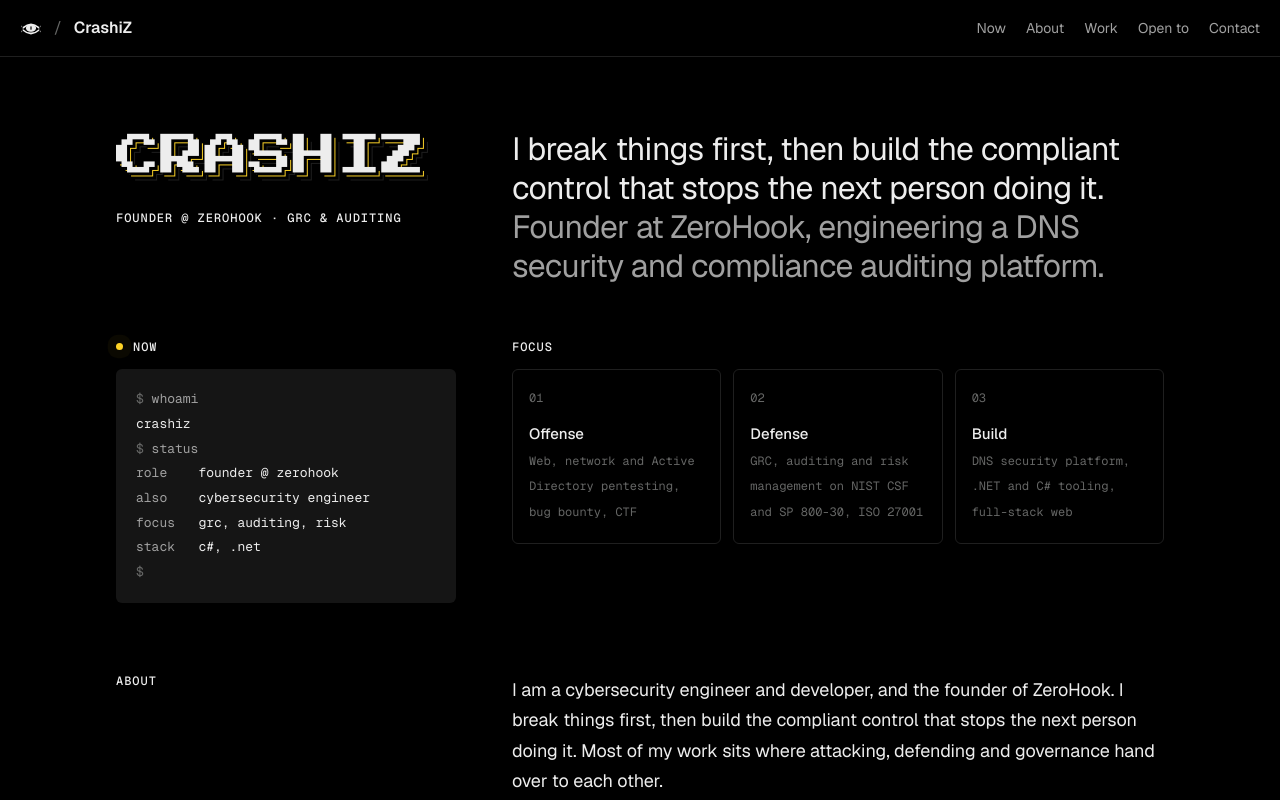
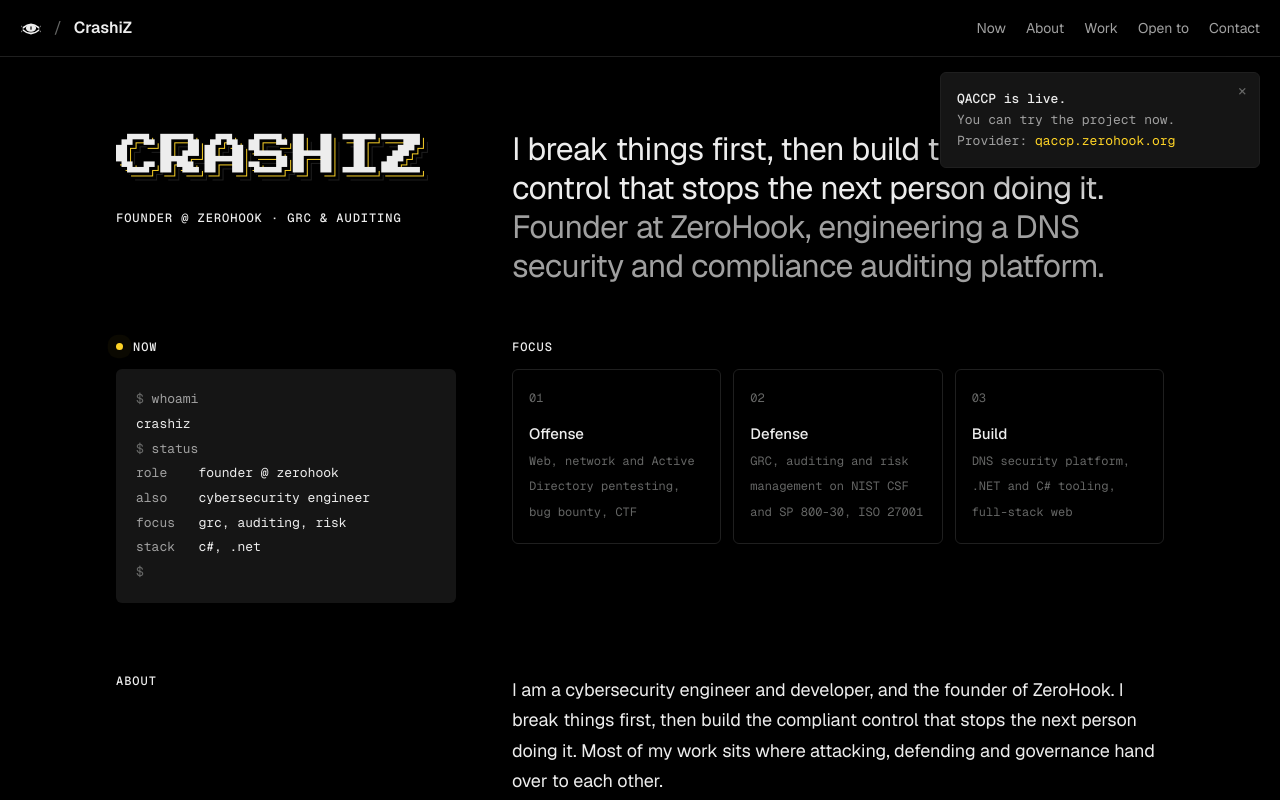
Before and after one commit to CrashizVok/whoami, a plain HTML site: page index.html in a window 1280 px wide. Shown: the top 800 px of the page. Drawn offline with nearby package versions, Linux system fonts and the light colour scheme.

Commit message:
Add temporary QACCP launch popup

```diff
--- a/index.html
+++ b/index.html
@@ -725,6 +725,33 @@
 					display: none;
 				}
 			}
+			.popup {
+				position: fixed;
+				top: calc(72px + env(safe-area-inset-top, 0px));
+				right: 20px;
+				width: min(320px, calc(100vw - 40px));
+				background: var(--surface);
+				border: 1px solid var(--border);
+				border-radius: var(--radius);
+				padding: 16px;
+				z-index: 20;
+				box-shadow: 0 12px 40px rgba(0,0,0,0.45);
+			}
+			.popup[hidden] { display: none; }
+			.popup p { margin: 0; font: 400 13px/1.6 var(--mono); color: var(--muted); }
+			.popup p strong { color: var(--text); font-weight: 500; }
+			.popup a { color: var(--accent); }
+			.popup a:hover { text-decoration: underline; }
+			.popup .close {
+				all: unset;
+				position: absolute;
+				top: 10px;
+				right: 12px;
+				cursor: pointer;
+				color: var(--dim);
+				font: 400 16px/1 var(--mono);
+			}
+			.popup .close:hover { color: var(--text); }
 		</style>
 	</head>
 	<body>
@@ -1294,6 +1321,11 @@
 			</section>
 		</main>
 
+		<div class="popup" id="projectPopup" hidden>
+			<button class="close" id="projectPopupClose" type="button" aria-label="Close">×</button>
+			<p><strong>QACCP is live.</strong><br />You can try the project now.<br />Provider: <a href="https://qaccp.zerohook.org/" target="_blank" rel="noopener">qaccp.zerohook.org</a></p>
+		</div>
+
 		<footer>
 			<div class="wrap"><span>© 2026 CrashiZ</span><span>github.com/CrashizVok</span></div>
 		</footer>
@@ -1301,6 +1333,17 @@
 		<script>
 			(function () {
 				document.documentElement.classList.add("js");
+				var popup = document.getElementById("projectPopup");
+				var popupClose = document.getElementById("projectPopupClose");
+				if (popup) {
+					var today = new Date();
+					var y = today.getFullYear();
+					var m = String(today.getMonth() + 1).padStart(2, "0");
+					var d = String(today.getDate()).padStart(2, "0");
+					var key = y + "-" + m + "-" + d;
+					if (key === "2026-11-26") popup.hidden = false;
+					if (popupClose) popupClose.addEventListener("click", function () { popup.hidden = true; });
+				}
 				document.querySelectorAll("section").forEach(function (sec) {
 					var tabs = sec.querySelectorAll(".tabs button"),
 						rows = sec.querySelectorAll(".row"),
```
